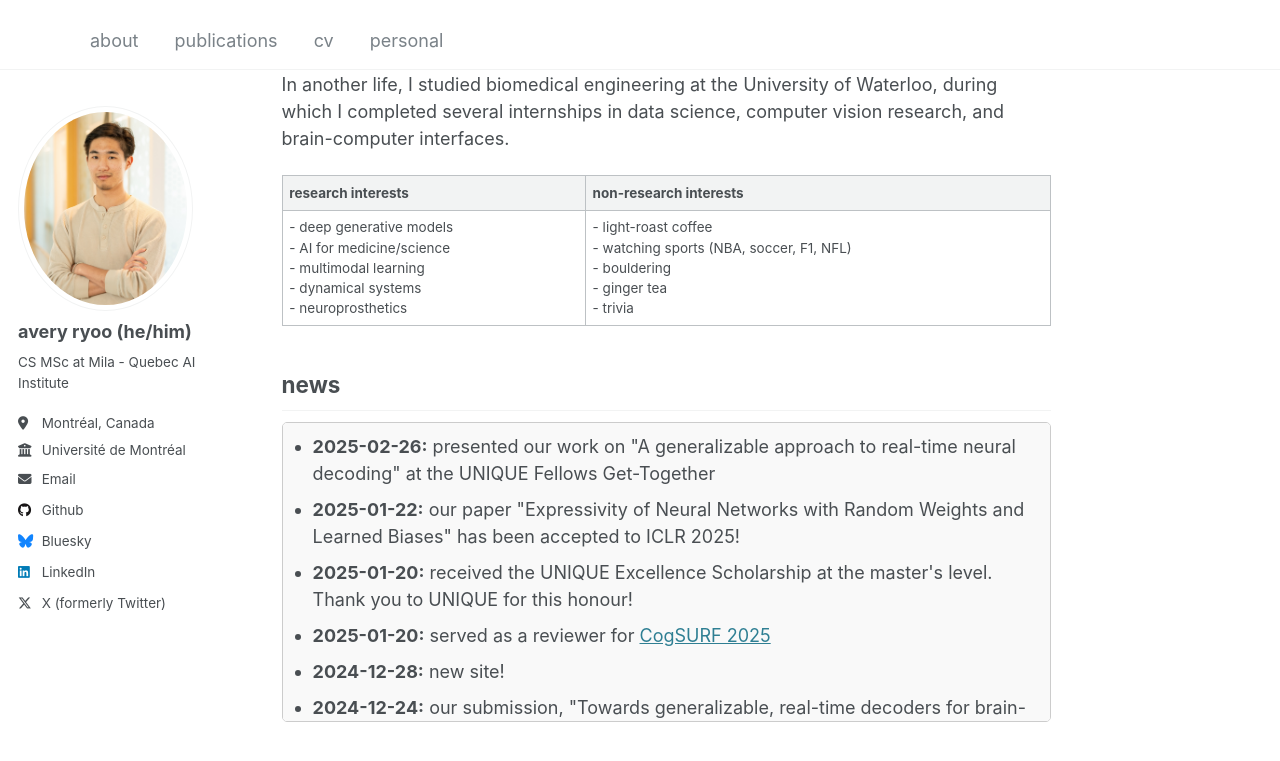
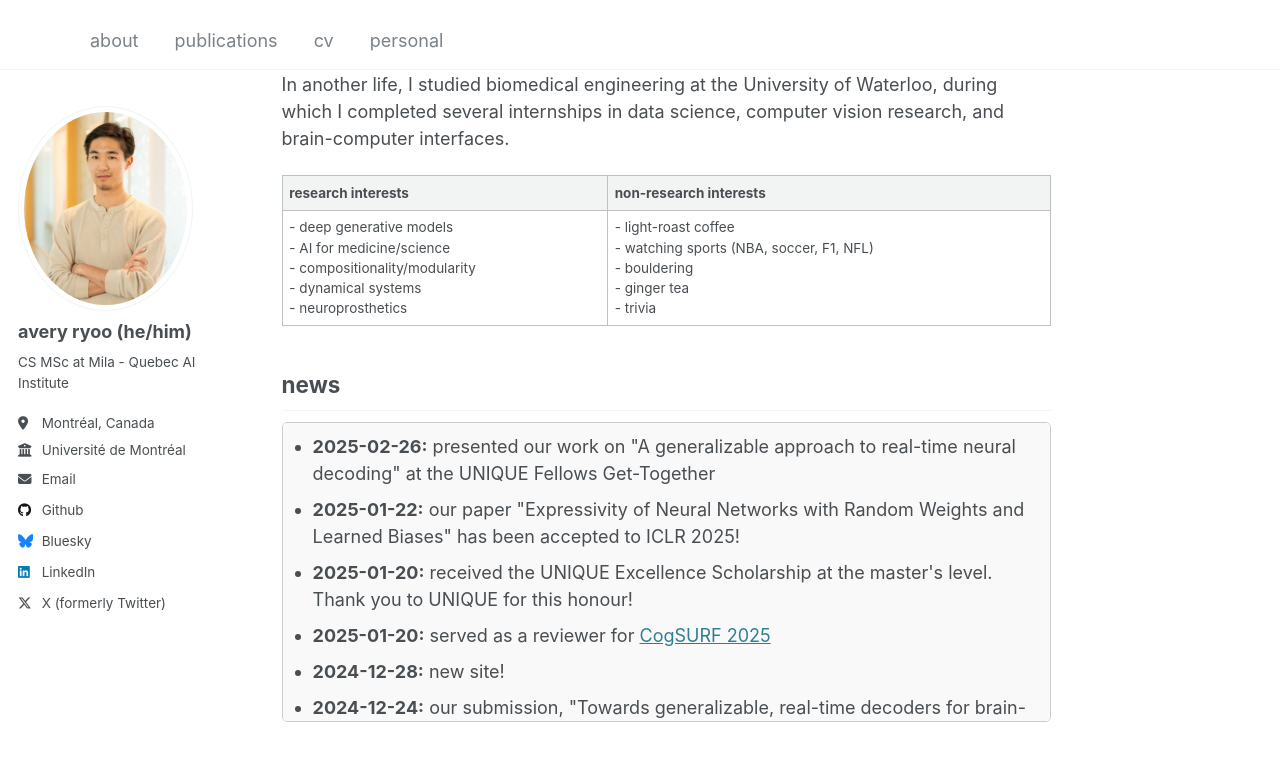
Before and after one commit to averyryoo/averyryoo.github.io, a Jekyll site: the page built from _pages/about.md, in a window 1280 px wide and 900 px high, scrolled down 461 px. Shown: the top 761 px of the window. Built offline with Jekyll 4.4.1, drawn with Linux system fonts in a browser that asks for light colours.

Commit message:
updated research interests

```diff
--- a/_pages/about.md
+++ b/_pages/about.md
@@ -42,7 +42,7 @@ In another life, I studied biomedical engineering at the University of Waterloo,
 
 | research interests   | non-research interests          |
 |------------------|-----------------|
-| - deep generative models <br>- AI for medicine/science <br>- multimodal learning <br>- dynamical systems <br>- neuroprosthetics         | - light-roast coffee <br>- watching sports (NBA, soccer, F1, NFL) <br>- bouldering <br>- ginger tea <br>- trivia        |
+| - deep generative models <br>- AI for medicine/science <br>- compositionality/modularity <br>- dynamical systems <br>- neuroprosthetics         | - light-roast coffee <br>- watching sports (NBA, soccer, F1, NFL) <br>- bouldering <br>- ginger tea <br>- trivia        |
 
 <!-- ## news -->
 <!-- * **2025-01-20:** received the UNIQUE Excellence Scholarship at the master's level. Thank you to UNIQUE for this honour!
```
